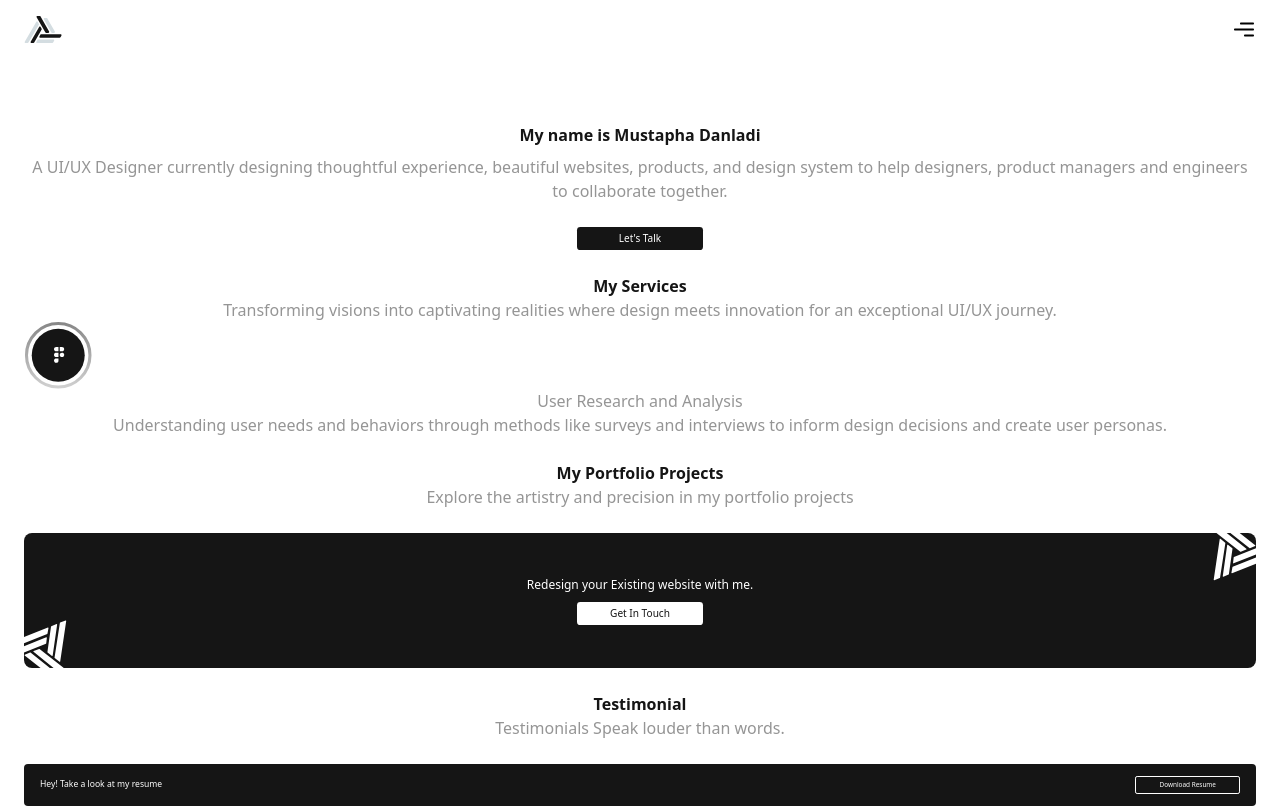
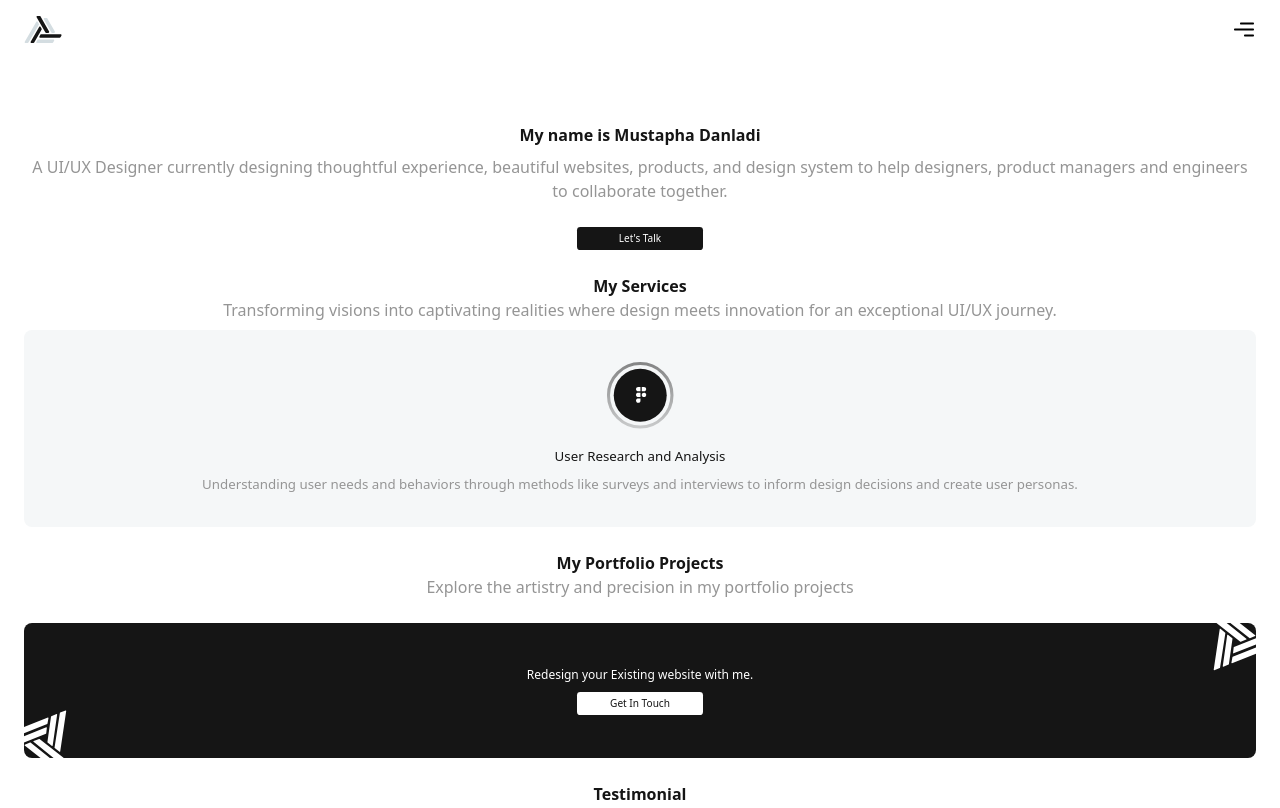
Before and after one commit to mmustaphak/ui-ux-portfolio, a React (Vite) app: page / in a window 1280 px wide. Shown: the top 808 px of the page. Built offline with nearby package versions, Linux system fonts and the light colour scheme.

Commit message:
Added the styling for the 'My services' cards

```diff
--- a/src/pages/Home.jsx
+++ b/src/pages/Home.jsx
@@ -15,10 +15,10 @@ export default function Home() {
             <h1 className="text-black font-semibold">My Services</h1>
             <p>Transforming visions into captivating realities where design meets innovation for an exceptional UI/UX journey.</p>
             {/* Services Card */}
-            <div>
-                <img src={figma} alt=" " />
-                <h2>User Research and Analysis</h2>
-                <p>Understanding user needs and behaviors through methods like surveys and interviews to inform design decisions and create user personas.</p>
+            <div className="mt-2 py-8 px-5 rounded-lg bg-whitish">
+                <img className="mx-auto" src={figma} alt=" " />
+                <h2 className="font-medium text-[13.3px] text-black mt-[18px]">User Research and Analysis</h2>
+                <p className="text-[13.3px] mt-2">Understanding user needs and behaviors through methods like surveys and interviews to inform design decisions and create user personas.</p>
             </div>
         </div>
 
```
